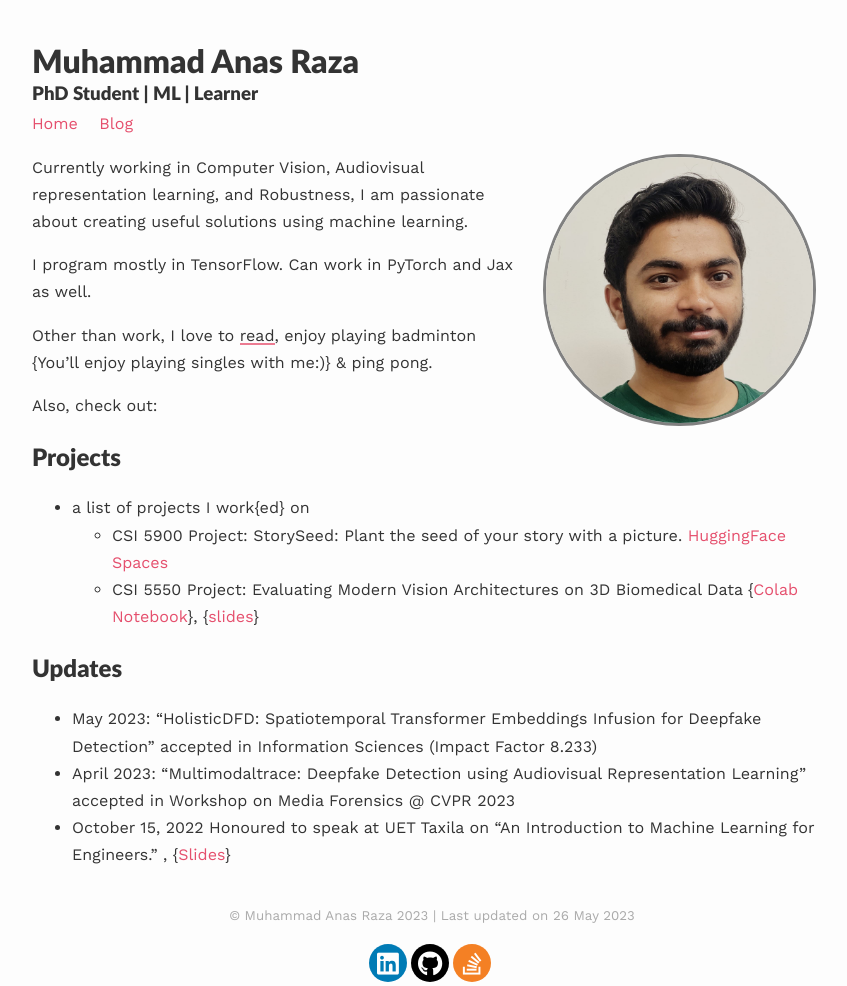
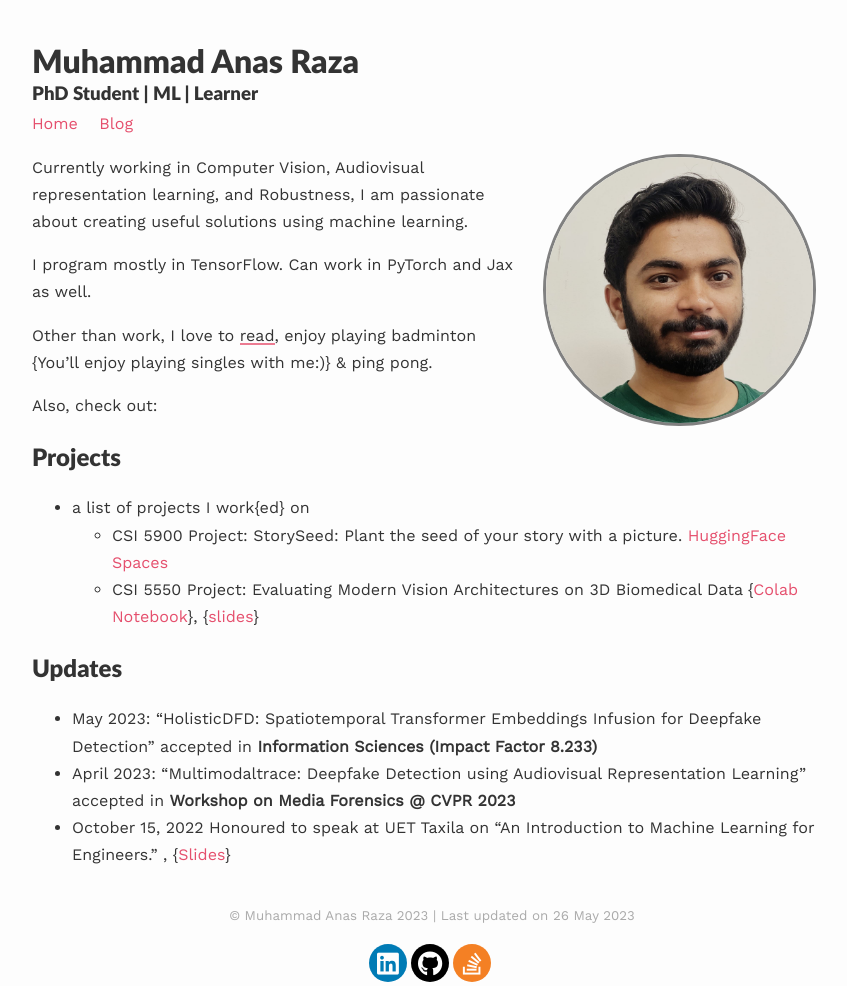
Before and after one commit to anas-rz/anas-rz.github.io, a Jekyll site: the page built from index.md, in a window 1280 px wide. Shown: the whole page, without its empty margins (208-1055 px from the left). Built offline with Jekyll 4.4.1, drawn with Linux system fonts in a browser that asks for light colours; nearby versions of some CDN libraries; a script that is not in the unit is left out.

```diff
--- a/index.md
+++ b/index.md
@@ -20,6 +20,6 @@ Also, check out:
   - CSI 5550 Project: Evaluating Modern Vision Architectures on 3D Biomedical Data \{[Colab Notebook](https://colab.research.google.com/drive/1nz-NtGxC3NeSJh4ZWQ8jabzBlawnvIWe?usp=sharing)\}, \{[slides](https://docs.google.com/presentation/d/1o1SD0WHBJEqvjOIJWys-Y6z80uuiejmC/edit?usp=sharing&ouid=118316226676823953327&rtpof=true&sd=true)\}
 
 ## Updates
-  - May 2023: "HolisticDFD: Spatiotemporal Transformer Embeddings Infusion for Deepfake Detection" accepted in Information Sciences (Impact Factor 8.233)
-  - April 2023: "Multimodaltrace: Deepfake Detection using Audiovisual Representation Learning" accepted in Workshop on Media Forensics @ CVPR 2023
+  - May 2023: "HolisticDFD: Spatiotemporal Transformer Embeddings Infusion for Deepfake Detection" accepted in **Information Sciences (Impact Factor 8.233)**
+  - April 2023: "Multimodaltrace: Deepfake Detection using Audiovisual Representation Learning" accepted in **Workshop on Media Forensics @ CVPR 2023**
   - October 15, 2022 Honoured to speak at UET Taxila on "An Introduction to Machine Learning for Engineers." , \{[Slides](https://docs.google.com/presentation/d/1HIWUd9OQaHk1D1ESe77uEcZ6ir7DKLdQIj3rKms_yPs/edit?usp=sharing)\}
```
